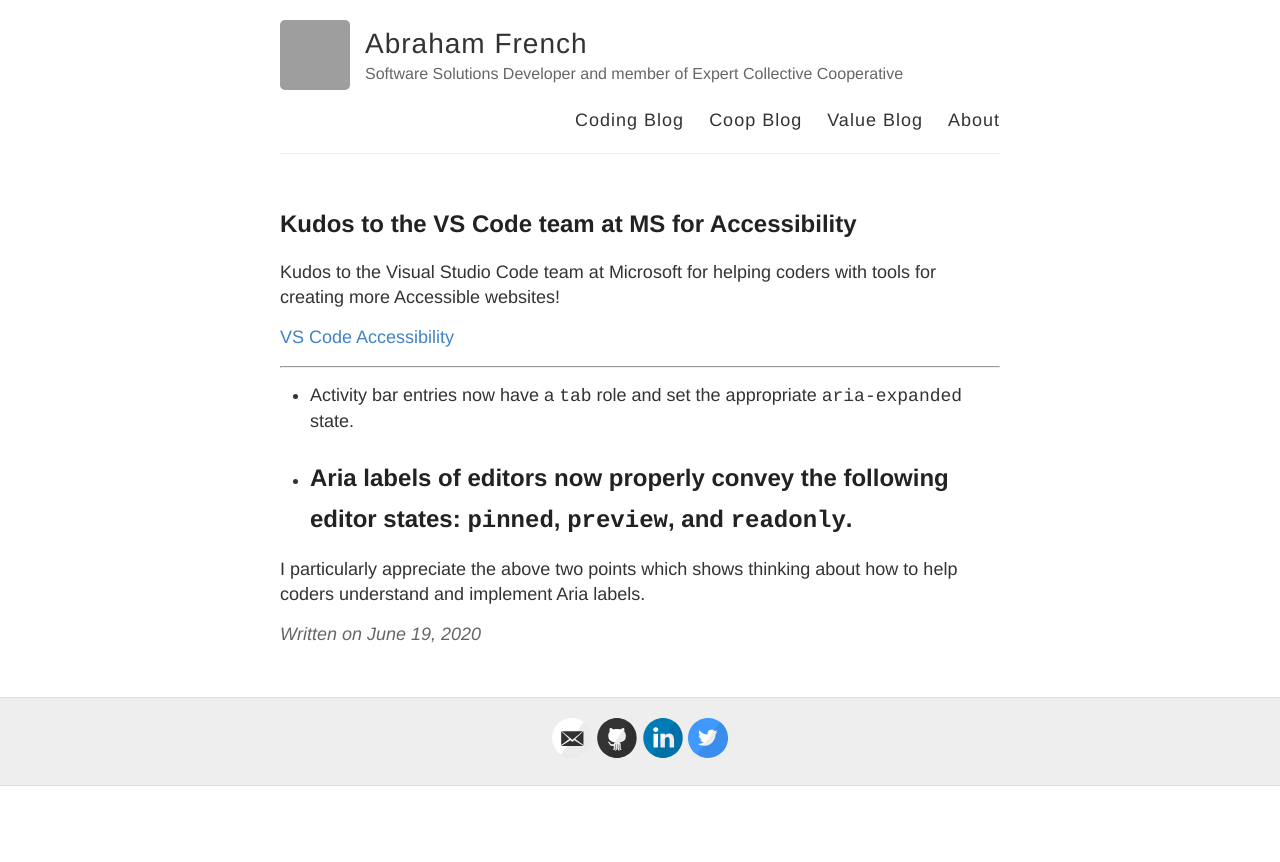
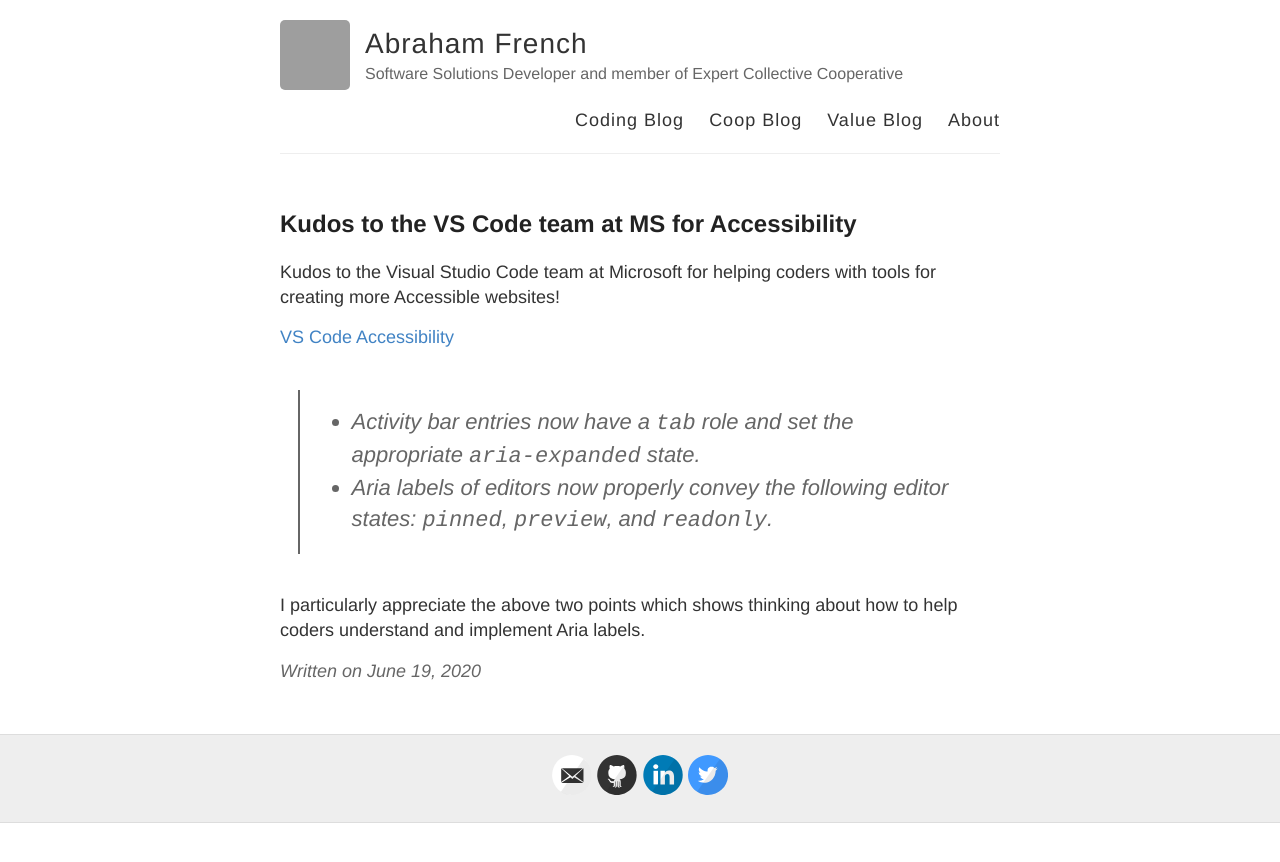
Before and after one commit to AbrahamFr/abrahamfr.github.io, a Jekyll site: the page built from _coding/2020-06-19-Kudos-MS-Accessibility.md, in a window 1280 px wide. Shown: the top 862 px of the page. Built offline with Jekyll 4.4.1, drawn with Linux system fonts in a browser that asks for light colours; grey boxes are pictures that could not be loaded.

Commit message:
Better quoting

```diff
--- a/_coding/2020-06-19-Kudos-MS-Accessibility.md
+++ b/_coding/2020-06-19-Kudos-MS-Accessibility.md
@@ -7,9 +7,8 @@
 
 [VS Code Accessibility](https://code.visualstudio.com/updates/v1_46#_accessibility)
 
----
-* Activity bar entries now have a `tab` role and set the appropriate `aria-expanded` state.
-* Aria labels of editors now properly convey the following editor states: `pinned`, `preview`, and `readonly`.
----
+> * Activity bar entries now have a `tab` role and set the appropriate `aria-expanded` state.
+> * Aria labels of editors now properly convey the following editor states: `pinned`, `preview`, and `readonly`.
+
 
 I particularly appreciate the above two points which shows thinking about how to help coders understand and implement Aria labels.
```
